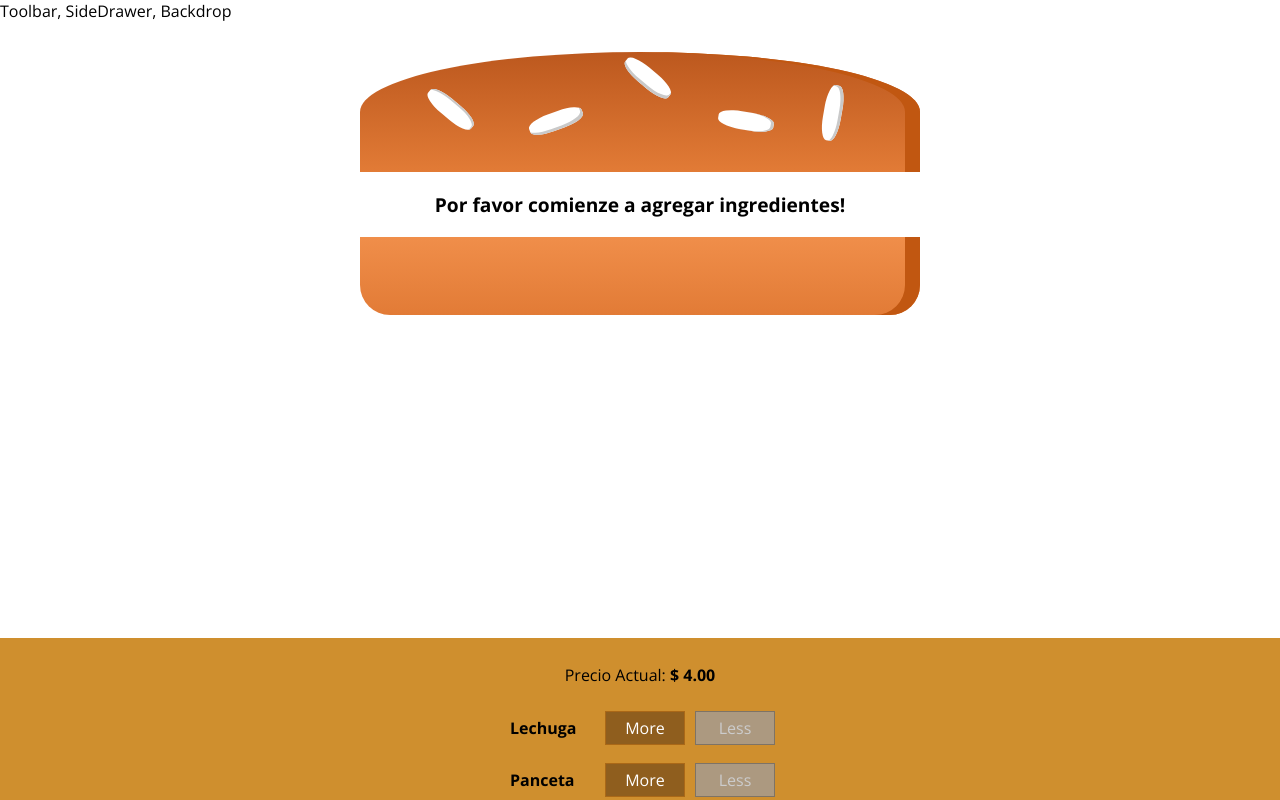
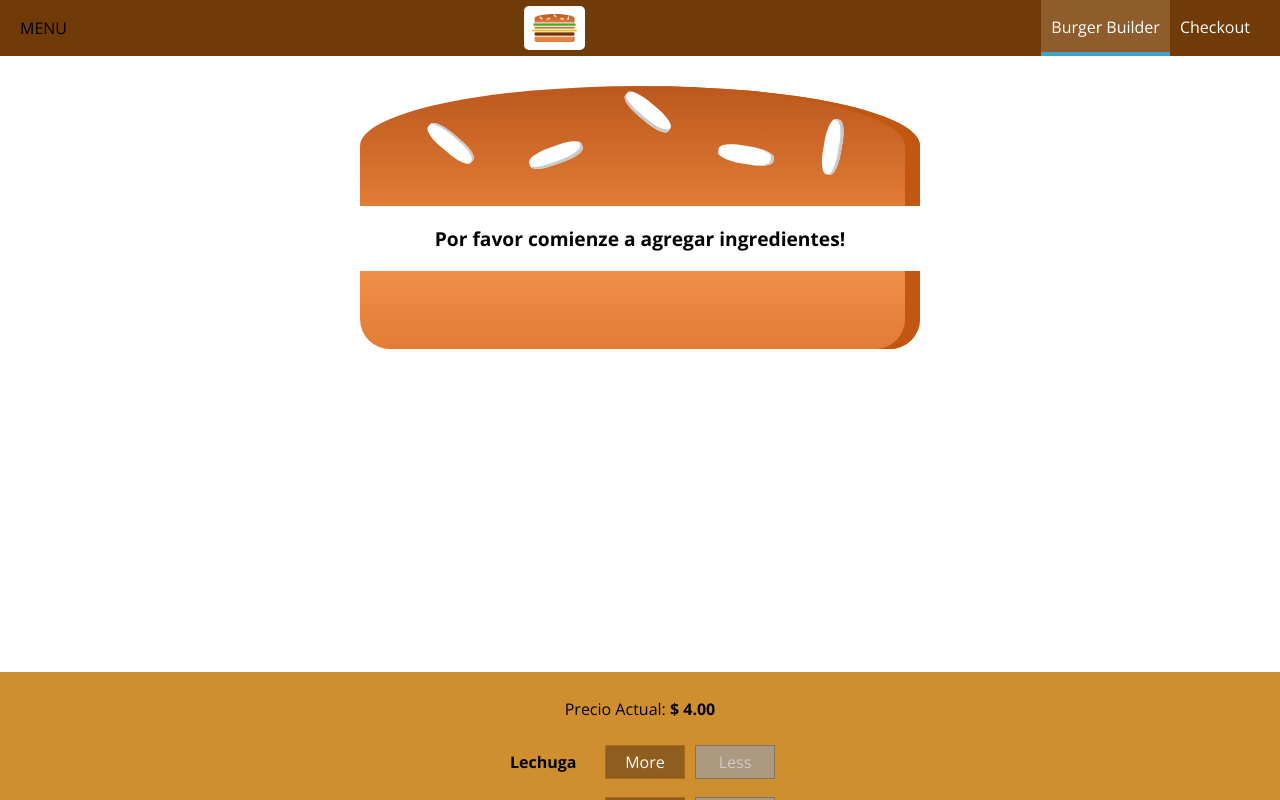
Before and after one commit to Nachiten/burger-builder-react, a React app: page / in a window 1280 px wide. Shown: the top 800 px of the page. Built offline with nearby package versions, Linux system fonts and the light colour scheme.

Commit message:
Terminado Capitulo 145, Reusable navigation items

```diff
--- a/src/components/Layout/Layout.css
+++ b/src/components/Layout/Layout.css
@@ -1,3 +1,3 @@
 .Content {
-    margin-top: 16px;
+    margin-top: 72px;
 }
--- a/src/components/Layout/Layout.js
+++ b/src/components/Layout/Layout.js
@@ -1,10 +1,11 @@
 import React from 'react';
 import Aux from '../../hoc/Auxiliary';
 import classes from './Layout.css';
+import Toolbar from '../Navigation/Toolbar/Toolbar';
 
 const layout = (props) => (
     <Aux>
-        <div>Toolbar, SideDrawer, Backdrop</div>
+        <Toolbar/>
         <main className={classes.Content}>
             {props.children}
         </main>
--- /dev/null
+++ b/src/components/Logo/Logo.css
@@ -0,0 +1,11 @@
+.Logo{
+    background-color: white;
+    padding: 8px;
+    height: 80%;
+    box-sizing: border-box;
+    border-radius: 5px;
+}
+
+.Logo img {
+    height: 100%;
+}
--- /dev/null
+++ b/src/components/Logo/Logo.js
@@ -0,0 +1,11 @@
+import React from 'react';
+import burgerLogo from '../../assets/images/burger-logo.png';
+import classes from './Logo.css';
+
+const logo = props => (
+    <div className={classes.Logo}>
+        <img src={burgerLogo} alt="MyBurger"/>
+    </div>
+);
+
+export default logo;
--- /dev/null
+++ b/src/components/Navigation/NavigationItems/NavigationItem/NavigationItem.css
@@ -0,0 +1,26 @@
+.NavigationItem{
+    margin: 0;
+    box-sizing: border-box;
+    display: flex;
+    height: 100%;
+    align-items: center;
+
+}
+
+.NavigationItem a {
+    color: white;
+    text-decoration: none;
+    height: 100%;
+    padding: 16px 10px;
+    border-bottom: 4px solid transparent;
+    box-sizing: border-box;
+    display: block;
+}
+
+.NavigationItem a:hover,
+.NavigationItem a:active,
+.NavigationItem a.active {
+    background-color: #8F5C2C;
+    border-bottom: 4px solid #40A4C8;
+    color: white;
+}
--- /dev/null
+++ b/src/components/Navigation/NavigationItems/NavigationItem/NavigationItem.js
@@ -0,0 +1,12 @@
+import React from 'react';
+import classes from './NavigationItem.css';
+
+const navigationItem = props => (
+    <li className={classes.NavigationItem}>
+        <a
+        href={props.link}
+        className={props.active ? classes.active : null}>{props.children}</a>
+    </li>
+);
+
+export default navigationItem;
--- /dev/null
+++ b/src/components/Navigation/NavigationItems/NavigationItems.css
@@ -0,0 +1,8 @@
+.NavigationItems {
+    margin: 0;
+    padding: 0;
+    list-style: none;
+    display: flex;
+    align-items: center;
+    height: 100%;
+}
--- /dev/null
+++ b/src/components/Navigation/NavigationItems/NavigationItems.js
@@ -0,0 +1,12 @@
+import React from 'react';
+import classes from './NavigationItems.css';
+import NavigationItem from './NavigationItem/NavigationItem';
+
+const navigationItems = props => (
+    <ul className={classes.NavigationItems}>
+        <NavigationItem link="/" active>Burger Builder</NavigationItem>
+        <NavigationItem link="/">Checkout</NavigationItem>
+    </ul>
+);
+
+export default navigationItems;
--- /dev/null
+++ b/src/components/Navigation/Toolbar/Toolbar.css
@@ -0,0 +1,18 @@
+.Toolbar{
+    height: 56px;
+    width: 100%;
+    position: fixed;
+    top: 0;
+    left: 0;
+    background-color: #703B09;
+    display: flex;
+    justify-content: space-between;
+    align-items: center;
+    padding: 0 20px;
+    box-sizing: border-box;
+    z-index: 90;
+}
+
+.Toolbar nav {
+    height: 100%;
+}
--- /dev/null
+++ b/src/components/Navigation/Toolbar/Toolbar.js
@@ -0,0 +1,17 @@
+import React from 'react';
+import classes from './Toolbar.css';
+import Logo from '../../Logo/Logo'
+import NavigationItems from '../NavigationItems/NavigationItems';
+
+
+const toolbar = props => (
+    <header className={classes.Toolbar}>
+        <div>MENU</div>
+        <Logo/>
+        <nav>
+            <NavigationItems />
+        </nav>
+    </header>
+);
+
+export default toolbar;
```
Also changed, not shown: src/assets/images/burger-logo.png (added).
